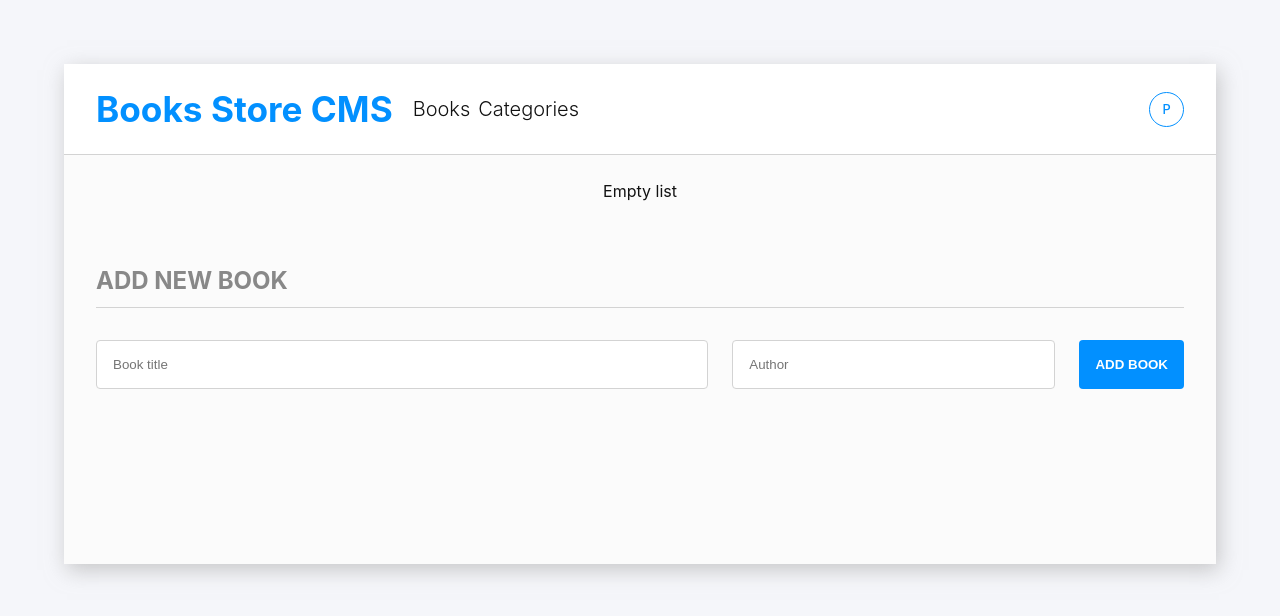
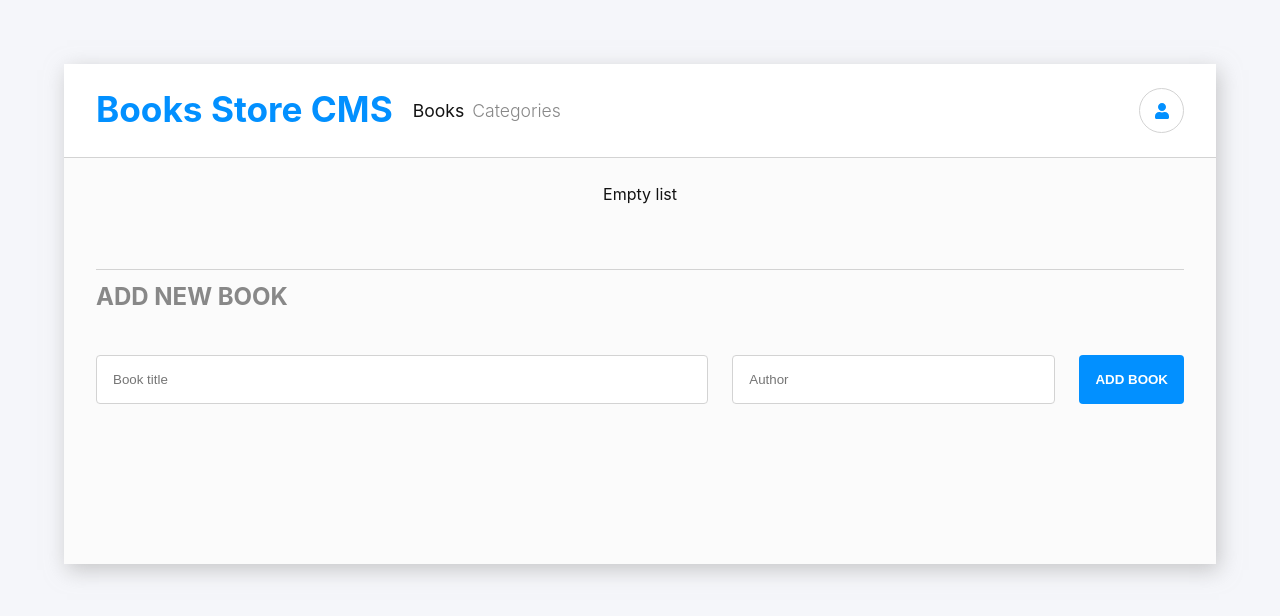
Before and after one commit to Trast00/Bookstore, a React (Create React App) app: page / in a window 1280 px wide. Shown: the top 616 px of the page. Built offline with nearby package versions, Linux system fonts and the light colour scheme; no server answers.

Commit message:
Add navbar active btn style

```diff
--- a/package.json
+++ b/package.json
@@ -3,14 +3,17 @@
   "version": "0.1.0",
   "private": true,
   "dependencies": {
+    "@fortawesome/react-fontawesome": "^0.2.0",
     "@reduxjs/toolkit": "^1.9.1",
     "@testing-library/jest-dom": "^5.16.5",
     "@testing-library/react": "^13.4.0",
     "@testing-library/user-event": "^13.5.0",
+    "babel-plugin-macros": "^3.1.0",
     "bootstrap": "^3.4.1",
     "react": "^18.2.0",
     "react-circular-progressbar": "^2.1.0",
     "react-dom": "^18.2.0",
+    "react-icons": "^4.7.1",
     "react-redux": "^8.0.5",
     "react-router-dom": "^6.7.0",
     "react-scripts": "5.0.1",
--- a/src/App.css
+++ b/src/App.css
@@ -71,21 +71,26 @@
 }
 
 .nav-btns {
-  font-size: 1.25rem;
-  color: #121212;
+  font-size: 1.1rem;
+  color: var(--color-text-gray);
   font-weight: 300;
   margin-left: 8px;
 }
 
+.nav-btns.active {
+  color: #121212;
+  font-weight: 400;
+}
+
 .nav-btns.profile {
-  width: 35px;
-  height: 35px;
+  width: 45px;
+  height: 45px;
   padding: 8px;
-  font-size: 0.8rem;
+  font-size: 1rem;
   font-weight: 500;
   border-radius: 50%;
   color: var(--color-primary);
-  border: 0.8px solid var(--color-primary);
+  border: 0.8px solid #d3d3d3;
 }
 
 .nav-btns.profile:hover {
@@ -149,11 +154,12 @@
 .book-mid {
   flex: 1;
   justify-content: flex-end;
-  margin-right: 6vw;
+  padding-right: 5vw;
   text-align: center;
   flex-wrap: wrap;
   color: var(--color-text-gray);
   font-weight: 300;
+  border-right: 1px solid #d3d3d3;
 
 }
 
@@ -164,6 +170,7 @@
 }
 
 .book-right {
+  margin-left: 3vw;
   justify-content: space-between;
 }
 
@@ -185,7 +192,8 @@
 
 .new-book h2 {
   padding-bottom: 12px;
-  border-bottom: 1px solid #d3d3d3;
+  padding-top: 12px;
+  border-top: 1px solid #d3d3d3;
 }
 
 .new-book input {
--- a/src/components/CircularProgressBar.jsx
+++ b/src/components/CircularProgressBar.jsx
@@ -21,10 +21,8 @@ function CircularProgressBar(props) {
           /* to make the border of the progrss round or not round (butt)*/
           strokeLinecap: 'butt',
 
-          pathTransitionDuration: 0.5,
-
           /* color of the active bar of the progress */
-          pathColor: `rgba(3, 77, 133, 0.8)`,
+          pathColor: `rgba(0, 110, 195, 0.8)`,
         })
         } />
       </div>
--- a/src/components/Navbar.jsx
+++ b/src/components/Navbar.jsx
@@ -1,15 +1,23 @@
 import { Link } from 'react-router-dom';
-
+import { FaUser } from "react-icons/fa";
+import { useState } from 'react';
 const Navbar= () => {
+  const [activePath, setActivePath] = useState('/')
   return (
     <nav className='row navbar'>
       <h1 className='nav-title'><Link to="/" className='no-style'>Books Store CMS</Link></h1>
       <ul className='row no-style nav-list'>
         <div className='row'>
-        <li><Link to="/" className='no-style nav-btns'>Books</Link></li>
-        <li><Link to="/categories" className='no-style nav-btns'>Categories</Link></li>
+        <li><Link to="/"
+          className={'no-style nav-btns' + (activePath === '/'? " active": "")}
+          onClick={()=>setActivePath('/')}>Books</Link></li>
+        <li><Link to="/categories"
+          className={'no-style nav-btns' + (activePath === '/categories'? " active": "")}
+          onClick={()=>setActivePath('/categories')}>Categories</Link></li>
         </div>
-        <li><Link to="#" className='no-style nav-btns flex-center profile'>P</Link></li>
+        <li><Link to="#" className='no-style nav-btns flex-center profile'>
+        <FaUser />
+        </Link></li>
       </ul>
     </nav>
   )
```
Also changed, not shown: 1 other file (tests, documents, lock files or other folders).
